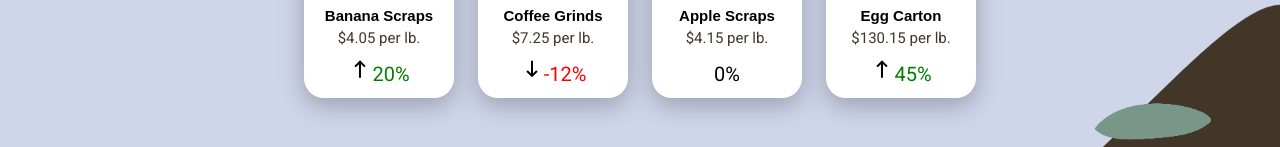
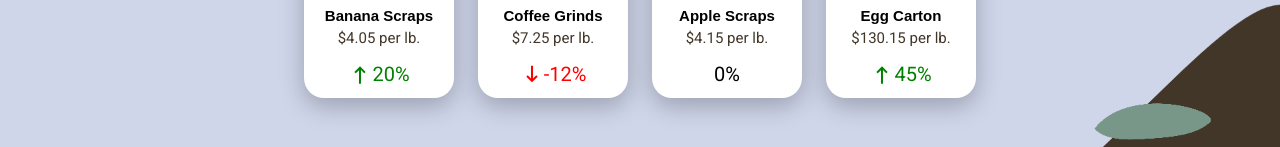
Before and after one commit to sequint/compex, an Angular app in the folder client/: page / in a window 1280 px wide. Shown: the part 503-650 px from the top of the page. Built offline with nearby package versions, Linux system fonts and the light colour scheme; a web font is replaced by a local one.

Commit message:
Update style for up and down arrow classes

```diff
--- a/client/src/app/exchange-grid/exchange-grid.component.css
+++ b/client/src/app/exchange-grid/exchange-grid.component.css
@@ -57,18 +57,18 @@
   margin: 0px;
 }
 
-.gg-arrow-up {
+.arrow-up {
   display: inline-flex;
-  height: 30px;
   vertical-align: middle;
   color: green;
+  margin-bottom: 3px;
 }
 
-.gg-arrow-down {
+.arrow-down {
   display: inline-flex;
-  height: 30px;
   vertical-align: bottom;
   color: red;
+  /* margin-bottom: 3px; */
 }
 
 .change-perc {
```
